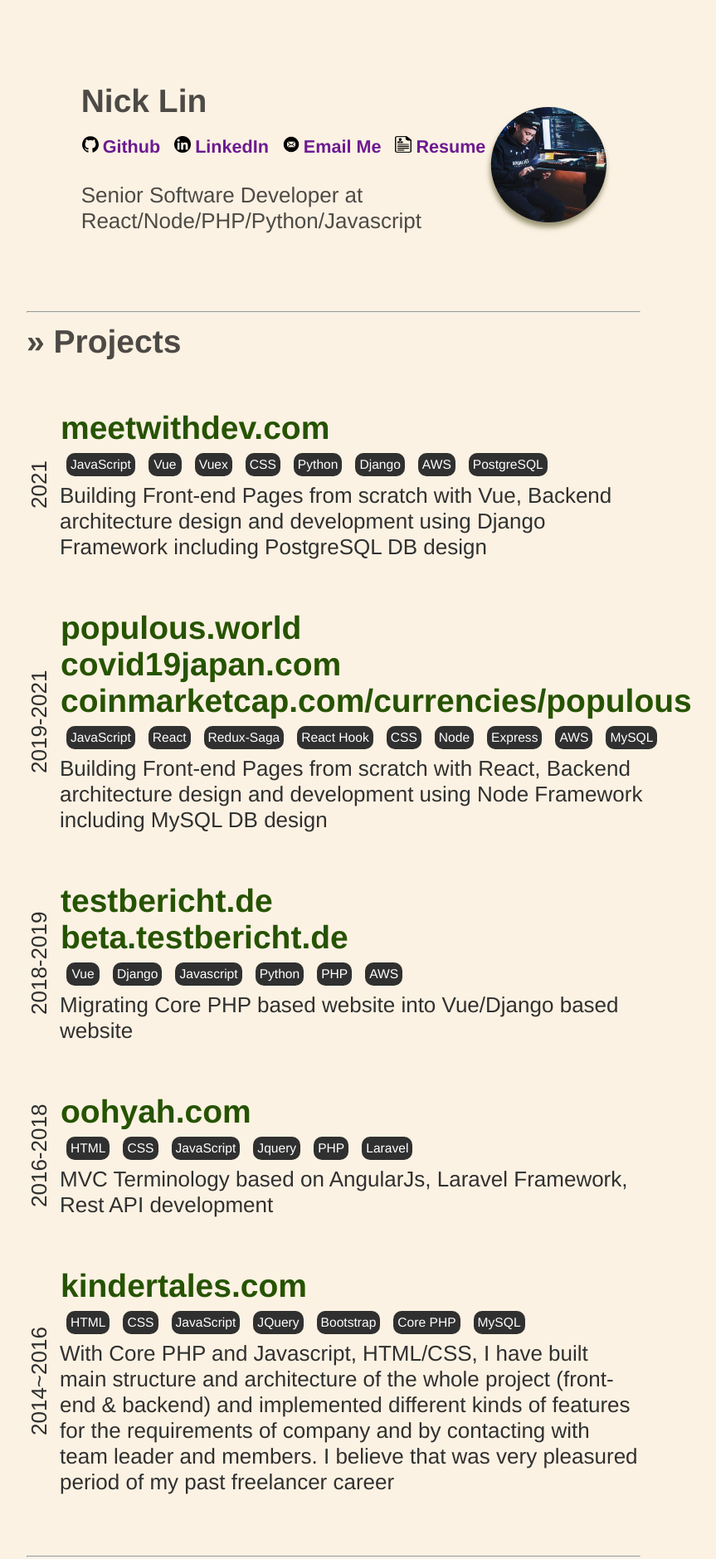
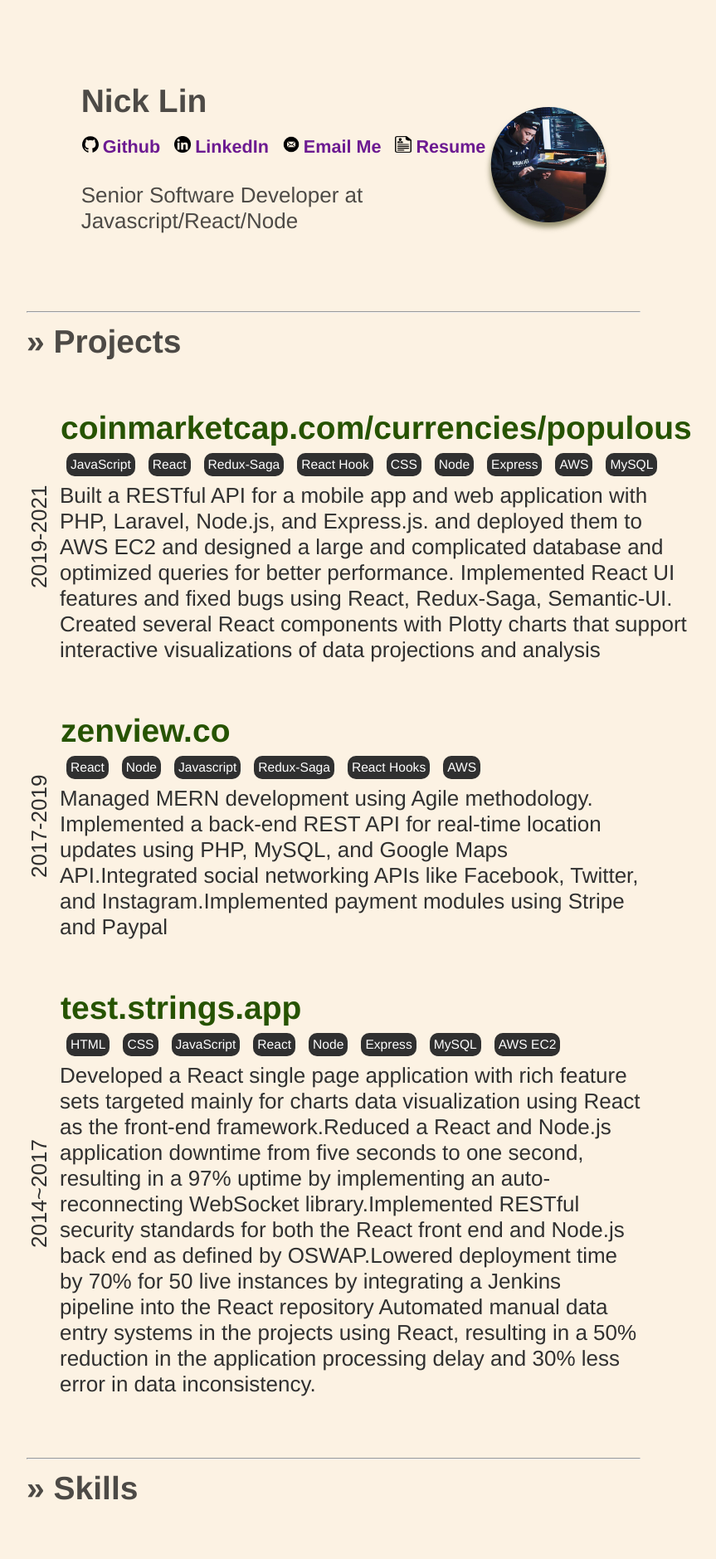
Before and after one commit to pureworldnew/personal-react-web, a React (Create React App) app: page / in a window 1280 px wide. Shown: the top 1879 px of the page at 83% size, without its empty margins (238-1101 px from the left). Built offline with nearby package versions, Linux system fonts and the light colour scheme.

Commit message:
update resume

```diff
--- a/src/components/experience.js
+++ b/src/components/experience.js
@@ -22,39 +22,19 @@
           <h2>&#187; Experience</h2>
         </div>
         <Job
-          co="meetwithdev.com"
-          title="Senior Web Developer"
-          date="Jan 2021 - Jun 2021"
+          co="Coinmarketcap"
+          title="Contract - React Developer"
+          date="Apr 2019 - Jun 2021"
         />
         <Job
-          co="populous.world"
-          title="Contract - Web Developer"
-          date="Sep 2019 - Jan 2021"
+          co="Shanghai Alliance Financial Services Co.,Ltd"
+          title="Contract - Javascript Developer"
+          date="Apr 2017 - Mar 2019"
         />
         <Job
-          co="covid19japan.com"
-          title="Contract - Web Developer"
-          date="Sep 2019 - Jan 2021"
-        />
-        <Job
-          co="coinmarketcap.com"
-          title="Contract - Web Developer"
-          date="Sep 2019 - Jan 2021"
-        />
-        <Job
-          co="testbericht.de"
+          co="Dandong Xintai Electric Co., Ltd"
           title="Contract - Software Engineer"
-          date="Sep 2018 - Dec 2019"
-        />
-        <Job
-          co="oohyah.com"
-          title="Contract - Web Dev"
-          date="May 2016 - Sep 2018"
-        />
-        <Job
-          co="kindertales.com"
-          title="Contract - PHP Developer"
-          date="Jul 2014 - Apr 2016"
+          date="Feb 2014 - Mar 2017"
         />
       </div>
     );
--- a/src/components/profile.js
+++ b/src/components/profile.js
@@ -32,7 +32,7 @@
         <img id="profile-icon-linkedin" src={linkedlnIcon} alt="" />
         LinkedIn
       </a>
-      <a href="mailto:pureworldnew@gmail.com" rel="noopener noreferrer">
+      <a href="mailto:nicklin1993812@gmail.com" rel="noopener noreferrer">
         <img id="profile-icon-linkedin" src={emailIcon} alt="" />
         Email Me
       </a>
@@ -48,7 +48,7 @@
 function Short(props) {
   return (
     <div className="padding-top" id="profile-description">
-      Senior Software Developer at React/Node/PHP/Python/Javascript
+      Senior Software Developer at Javascript/React/Node
     </div>
   );
 }
--- a/src/components/section.js
+++ b/src/components/section.js
@@ -39,36 +39,9 @@
         </div>
         <div id="section">
           <div id="date">
-            <Date date="2021" />
-          </div>
-          <div>
-            <Title name="meetwithdev.com" link="https://meetwithdev.com/" />
-            <div id="labels">
-              <Label label="JavaScript" />
-              <Label label="Vue" />
-              <Label label="Vuex" />
-              <Label label="CSS" />
-              <Label label="Python" />
-              <Label label="Django" />
-              <Label label="AWS" />
-              <Label label="PostgreSQL" />
-            </div>
-            <Desc
-              desc="Building Front-end Pages from scratch with
-              Vue, Backend architecture design and development
-              using Django Framework including PostgreSQL DB
-              design"
-            />
-          </div>
-        </div>
-
-        <div id="section">
-          <div id="date">
             <Date date="2019-2021" />
           </div>
           <div>
-            <Title name="populous.world" link="https://populous.world/" />
-            <Title name="covid19japan.com" link="https://covid19japan.com/" />
             <Title
               name="coinmarketcap.com/currencies/populous"
               link="https://coinmarketcap.com/currencies/populous/"
@@ -85,80 +58,62 @@
               <Label label="MySQL" />
             </div>
             <Desc
-              desc="Building Front-end Pages from scratch with
-              React, Backend architecture design and development
-              using Node Framework including MySQL DB design"
+              desc="Built a RESTful API for a mobile app and web application with PHP, Laravel, Node.js, and Express.js.
+and deployed them to AWS EC2 and designed a large and complicated database and optimized queries for better performance.
+Implemented React UI features and fixed bugs using React, Redux-Saga, Semantic-UI.
+Created several React components with Plotty charts that support interactive visualizations of data
+projections and analysis"
             />
           </div>
         </div>
 
         <div id="section">
           <div id="date">
-            <Date date="2018-2019" />
+            <Date date="2017-2019" />
           </div>
           <div>
-            <Title name="testbericht.de" link="https://www.testbericht.de/" />
-            <Title
-              name="beta.testbericht.de"
-              link="https://beta.testbericht.de/"
-            />
+            <Title name="zenview.co" link="https://www.zenview.co/" />
             <div id="labels">
-              <Label label="Vue" />
-              <Label label="Django" />
+              <Label label="React" />
+              <Label label="Node" />
               <Label label="Javascript" />
-              <Label label="Python" />
-              <Label label="PHP" />
+              <Label label="Redux-Saga" />
+              <Label label="React Hooks" />
               <Label label="AWS" />
             </div>
             <Desc
-              desc="Migrating Core PHP based website into
-              Vue/Django based website"
+              desc="Managed MERN development using Agile methodology. Implemented a back-end REST API for real-time location updates using PHP, MySQL, and Google Maps
+              API.Integrated social networking APIs like Facebook, Twitter, and Instagram.Implemented payment modules using Stripe and Paypal"
             />
           </div>
         </div>
 
         <div id="section">
           <div id="date">
-            <Date date="2016-2018" />
+            <Date date="2014~2017" />
           </div>
           <div>
-            <Title name="oohyah.com" link="https://oohyah.com/" />
+            <Title
+              name="test.strings.app"
+              link="https://www.test.strings.app/"
+            />
             <div id="labels">
               <Label label="HTML" />
               <Label label="CSS" />
               <Label label="JavaScript" />
-              <Label label="Jquery" />
-              <Label label="PHP" />
-              <Label label="Laravel" />
+              <Label label="React" />
+              <Label label="Node" />
+              <Label label="Express" />
+              <Label label="MySQL" />
+              <Label label="AWS EC2" />
             </div>
             <Desc
-              desc="MVC Terminology based on AngularJs, Laravel Framework,
-              Rest API development"
-            />
-          </div>
-        </div>
-
-        <div id="section">
-          <div id="date">
-            <Date date="2014~2016" />
-          </div>
-          <div>
-            <Title name="kindertales.com" link="https://www.kindertales.com/" />
-            <div id="labels">
-              <Label label="HTML" />
-              <Label label="CSS" />
-              <Label label="JavaScript" />
-              <Label label="JQuery" />
-              <Label label="Bootstrap" />
-              <Label label="Core PHP" />
-              <Label label="MySQL" />
-            </div>
-            <Desc
-              desc="With Core PHP and Javascript, HTML/CSS, I have built main
-              structure and architecture of the whole project (front-end & backend) and implemented different kinds of features for the
-              requirements of company and by contacting with team leader and
-              members.
-              I believe that was very pleasured period of my past freelancer career"
+              desc="Developed a React single page application with rich feature sets targeted mainly for charts data
+              visualization using React as the front-end framework.Reduced a React and Node.js application downtime from five seconds to one second, resulting in a 97%
+              uptime by implementing an auto-reconnecting WebSocket library.Implemented RESTful security standards for both the React front end and Node.js back end as defined by
+              OSWAP.Lowered deployment time by 70% for 50 live instances by integrating a Jenkins pipeline into the React repository
+              Automated manual data entry systems in the projects using React, resulting in a 50% reduction in the
+              application processing delay and 30% less error in data inconsistency."
             />
           </div>
         </div>
```
Also changed, not shown: 2 other files (tests, documents, lock files or other folders).
